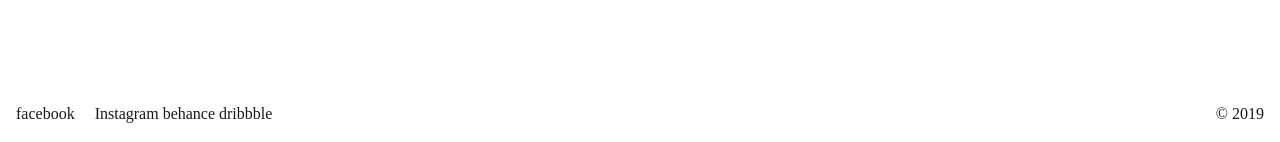
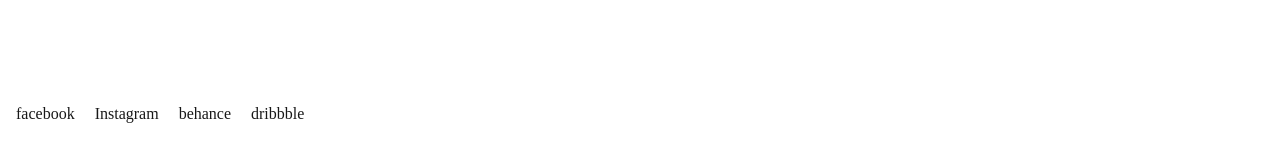
Before and after one commit to minheeyoon/minheeyoon.github.io, a Jekyll site: the page built from side.md, in a window 1280 px wide. Shown: the part 864-1006 px from the top of the page. Built offline with Jekyll 4.4.1, drawn with Linux system fonts in a browser that asks for light colours; some web fonts are replaced.

Commit message:
footer_update

```diff
--- a/_config.yml
+++ b/_config.yml
@@ -3,7 +3,9 @@
 email: mini940511@gmail.com
 description: minhee test
 url: "https://minheeyoon.github.io/"
-social_username: test
+social_username: himin_h
+behance_username: mhyoon
+drb_username: miniY
 
 # Collections
 collections:
--- a/_includes/footer.html
+++ b/_includes/footer.html
@@ -1,22 +1,22 @@
 <div class="clearfix mx-auto px-2 py-2">
   <ul class="list-reset left clearfix">
     <li class="inline-block mr-2">
-      <a class="link-primary" href="{{ site.social_username }}">facebook</a>
+      <a class="link-primary" href="https://www.facebook.com/profile.php?id=100003271842966">facebook</a>
+    </li>
+    <li class="inline-block mr-2">
+      <a class="link-primary" href="{{ site.social_username }}">Instagram</a>
+    </li>
+    <li class="inline-block mr-2">
+      <a class="link-primary" href="{{ site.behance_username }}">behance</a>
     </li>
     <li class="inline-block">
-      <a class="link-primary" href="{{ site.social_username }}">Instagram</a>
-    </li>
-    <li class="inline-block">
-      <a class="link-primary" href="{{ site.social_username }}">behance</a>
-    </li>
-    <li class="inline-block">
-      <a class="link-primary" href="{{ site.social_username }}">dribbble</a>
+      <a class="link-primary" href="{{ site.drb_username }}">dribbble</a>
     </li>
   </ul>
-  <span class="right">
+  <!-- <span class="right">
     &copy;
     <script>
       document.write(new Date().getFullYear());
-    </script>
+    </script> -->
   </span>
 </div>
```
